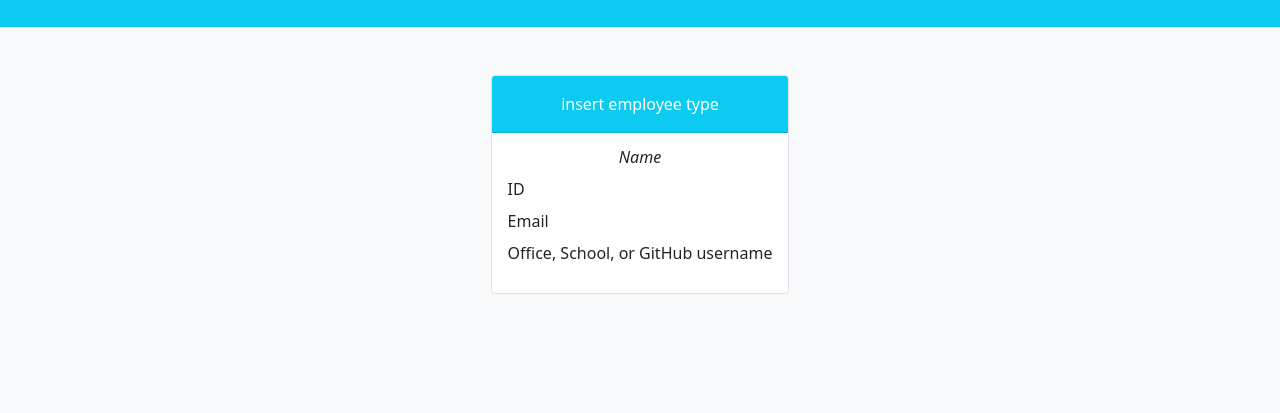
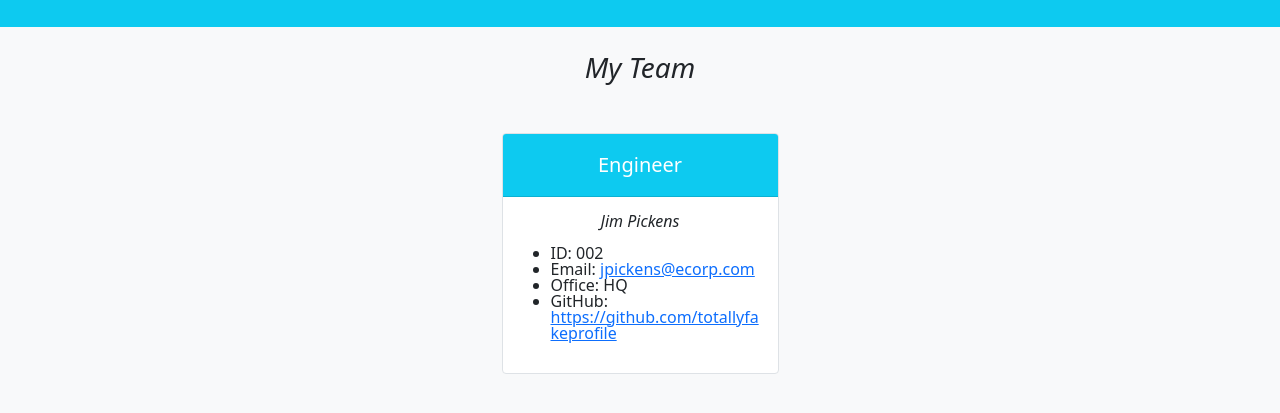
Before and after one commit to sar-kat-hop/team-profile-generator-c10, a website: page index.html in a window 1280 px wide. Shown: the part 77-490 px from the top of the page. Drawn offline with nearby package versions, Linux system fonts and the light colour scheme.

Commit message:
finish html template

```diff
--- a/index.html
+++ b/index.html
@@ -14,16 +14,23 @@
         </div>
     </header>
 
+    <div class="container-fluid">
+        <h2 class="text-center fs-3 m-4 fst-italic">My Team</h2>
+    </div>
+
     <div class="d-flex flex-wrap justify-content-center bd-highlight m-5">
         <div class="card border">
-            <div class="card-header text-center p-3 bg-info text-white">
-                insert employee type
+            <div class="card-header text-center p-3 bg-info text-white fs-5">
+                Engineer
             </div>
-                <div class="card-body">
-                    <p class="fw-light fst-italic lh-1 text-wrap text-center p-0">Name</p>
-                    <p class="fw-light lh-1 text-wrap p-0">ID</p>
-                    <p class="fw-light lh-1 text-wrap p-0">Email</p>
-                    <p class="fw-light lh-1 text-wrap p-0">Office, School, or GitHub username</p>
+                <div class="card-body" style="max-height: 300px; max-width: 275px">
+                    <p class="fw-light fst-italic lh-1 text-wrap text-center p-0">Jim Pickens</p>
+                    <ul class="fw-light">
+                        <li class="lw-light lh-1 text-wrap p-0"><b>ID: </b>002</li>
+                        <li class="lw-light lh-1 text-wrap p-0"><b>Email: </b><a href="mailto:Email">jpickens@ecorp.com</a></li>
+                        <li class="lw-light lh-1 text-wrap p-0"><b>Office: </b> HQ</li>
+                        <li class="lw-light lh-1 text-wrap p-0"><b>GitHub: </b><a href="https://github.com/">https://github.com/totallyfakeprofile</a></li>
+                      </ul>
                 </div>
         </div>
     </div>
```
Also changed, not shown: dist/teambuilder.html.
